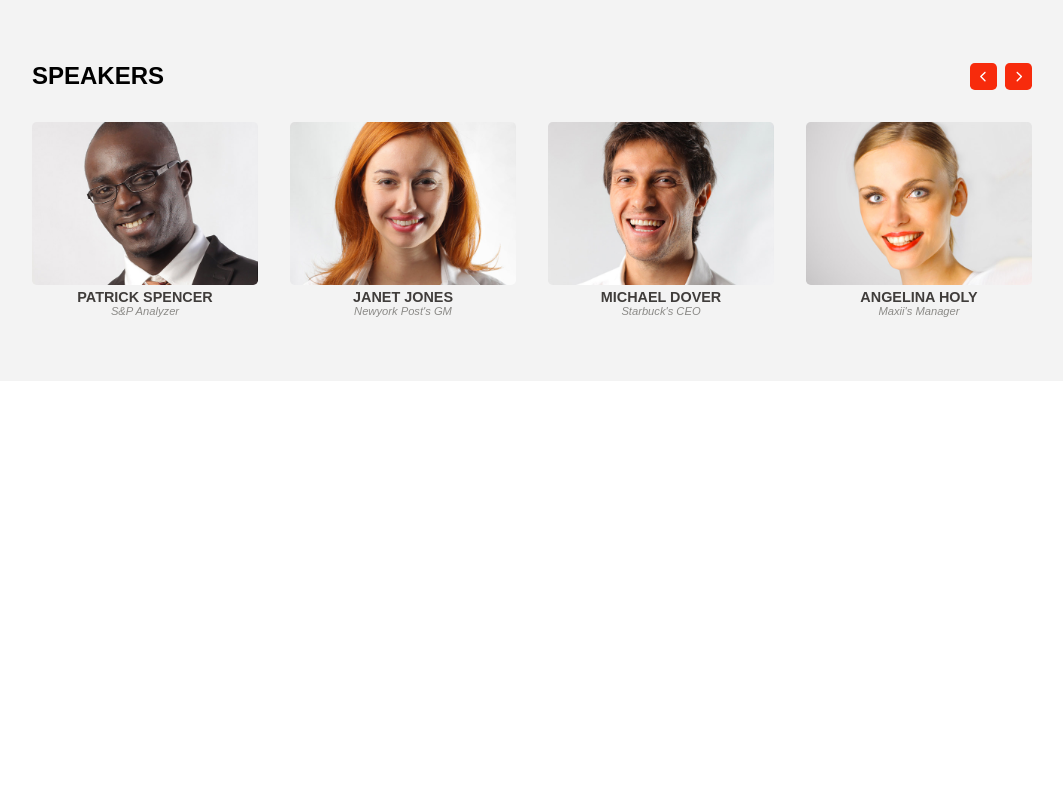
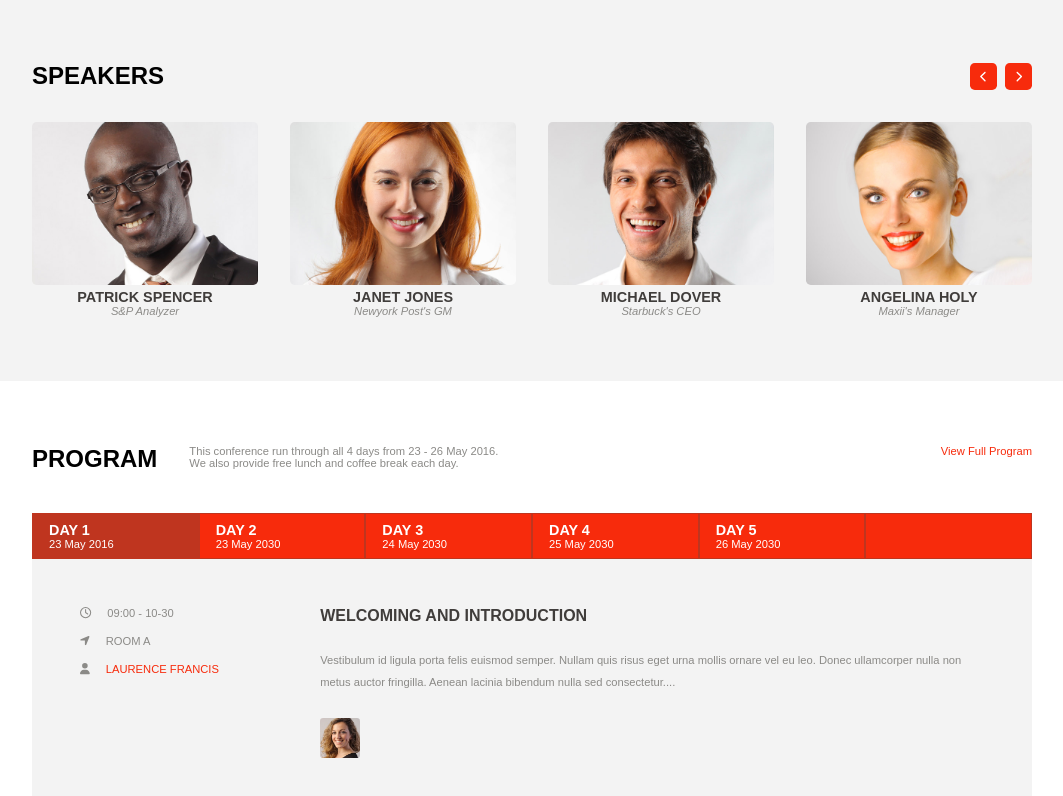
Before and after one commit to manyblake/proj-html-vuejs, a Vue app: page / in a window 1280 px wide. Shown: the part 1131-1927 px from the top of the page, without its empty margins (108-1171 px from the left). Before the commit the page ends 1512 px from the top, so only its background shows below. Built offline with nearby package versions, Linux system fonts and the light colour scheme.

Commit message:
add SectionProgram

```diff
--- a/src/components/SectionProgram.vue
+++ b/src/components/SectionProgram.vue
@@ -1,9 +1,175 @@
 <template>
-  <div></div>
+  <section class="program">
+    <div class="container">
+      <div class="program__header">
+        <h4 class="program__title">Program</h4>
+
+        <div class="program__subtitle">
+          <p>This conference run through all 4 days from 23 - 26 May 2016.</p>
+          <p>We also provide free lunch and coffee break each day.</p>
+        </div>
+
+        <a class="program__link" href="#">View Full Program</a>
+      </div>
+
+      <ul class="program__days">
+        <li class="program__day" v-for="(day, i) in 6" :key="i">
+          <template v-if="i < 5">
+            <h5>Day {{ i + 1 }}</h5>
+
+            <p>{{ i > 0 ? `2${i + 2} May 2030` : "23 May 2016" }}</p>
+          </template>
+        </li>
+      </ul>
+
+      <div class="program__body">
+        <div class="program__info">
+          <p class="program__time">
+            <font-awesome-icon icon="fa-regular fa-clock" />09:00 - 10-30
+          </p>
+          <p class="program__place">
+            <font-awesome-icon icon="fa-solid fa-location-arrow" />Room A
+          </p>
+          <p class="program__speaker">
+            <font-awesome-icon icon="fa-solid fa-user" /><span
+              >Laurence Francis</span
+            >
+          </p>
+        </div>
+        <div class="program__text">
+          <h5>Welcoming and Introduction</h5>
+
+          <p>
+            Vestibulum id ligula porta felis euismod semper. Nullam quis risus
+            eget urna mollis ornare vel eu leo. Donec ullamcorper nulla non
+            metus auctor fringilla. Aenean lacinia bibendum nulla sed
+            consectetur....
+          </p>
+
+          <picture>
+            <img :src="speaker8" />
+          </picture>
+        </div>
+      </div>
+    </div>
+  </section>
 </template>
 
 <script>
-export default {};
+import speaker8 from "../assets/img/speaker-8-150x150.jpg";
+export default {
+  data() {
+    return {
+      speaker8: speaker8,
+    };
+  },
+};
 </script>
 
-<style lang="scss" scoped></style>
+<style lang="scss" scoped>
+.program {
+  padding: 4rem;
+  .container {
+    max-width: 1000px;
+    margin: 0 auto;
+
+    .program__header {
+      display: flex;
+      gap: 2rem;
+      margin-bottom: 2.5rem;
+
+      .program__title {
+        text-transform: uppercase;
+        font-size: $text-xl;
+      }
+      .program__subtitle {
+        color: $natural_gray;
+        font-size: $text-xxs;
+      }
+      .program__link {
+        margin-left: auto;
+        color: $scarlet;
+        font-size: $text-xxs;
+      }
+    }
+
+    .program__days {
+      display: flex;
+
+      background-color: $scarlet;
+      color: white;
+
+      .program__day {
+        padding: 0.5rem 1rem;
+        border: 1px solid $thunderbird;
+        flex-grow: 1;
+        flex-basis: 0;
+
+        h5 {
+          font-size: $text-s;
+          text-transform: uppercase;
+        }
+        p {
+          font-size: $text-xxs;
+        }
+        &:first-of-type {
+          background-color: $thunderbird;
+        }
+      }
+    }
+
+    .program__body {
+      display: flex;
+      background-color: #f3f3f3;
+      padding: 3rem;
+
+      .program__info {
+        flex-basis: 40%;
+        display: flex;
+        flex-direction: column;
+        gap: 1rem;
+
+        .program__time,
+        .program__place,
+        .program__speaker {
+          display: flex;
+          align-items: center;
+          gap: 1rem;
+          font-size: $text-xxs;
+          color: $natural_gray;
+          text-transform: uppercase;
+
+          span {
+            color: $scarlet;
+          }
+        }
+      }
+
+      .program__text {
+        h5 {
+          color: $masala;
+          text-transform: uppercase;
+          font-size: $text-normal;
+        }
+
+        p {
+          font-size: $text-xxs;
+          color: $natural_gray;
+          padding: 1.5rem 0;
+          line-height: 2;
+        }
+
+        picture {
+          aspect-ratio: 1/1;
+          width: 2.5rem;
+          display: block;
+
+          img {
+            border-radius: 0.2rem;
+          }
+        }
+      }
+    }
+  }
+}
+</style>
```
Also changed, not shown: src/main.js (+7 -1 lines).
